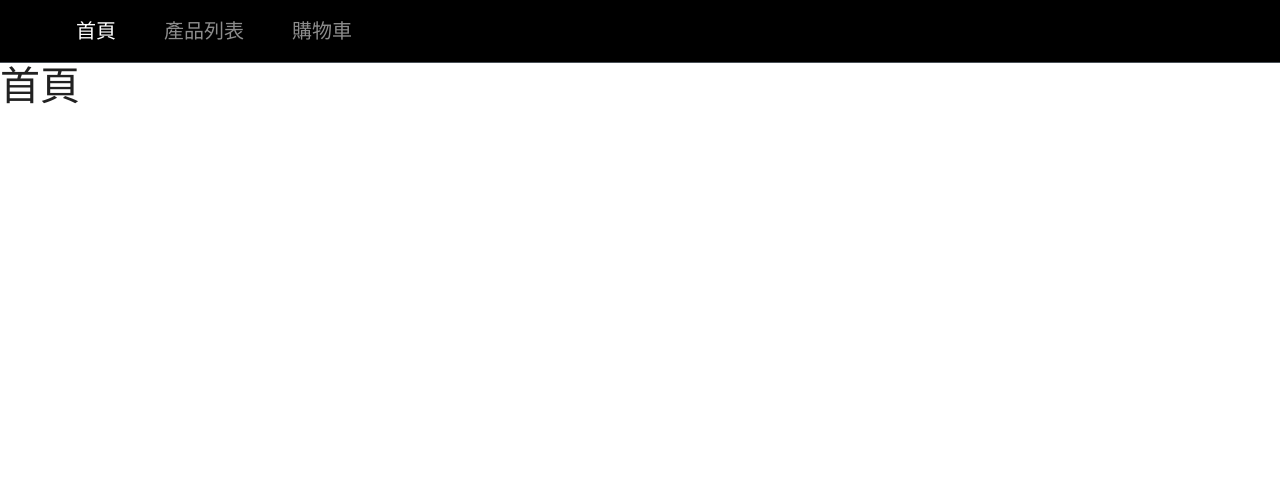
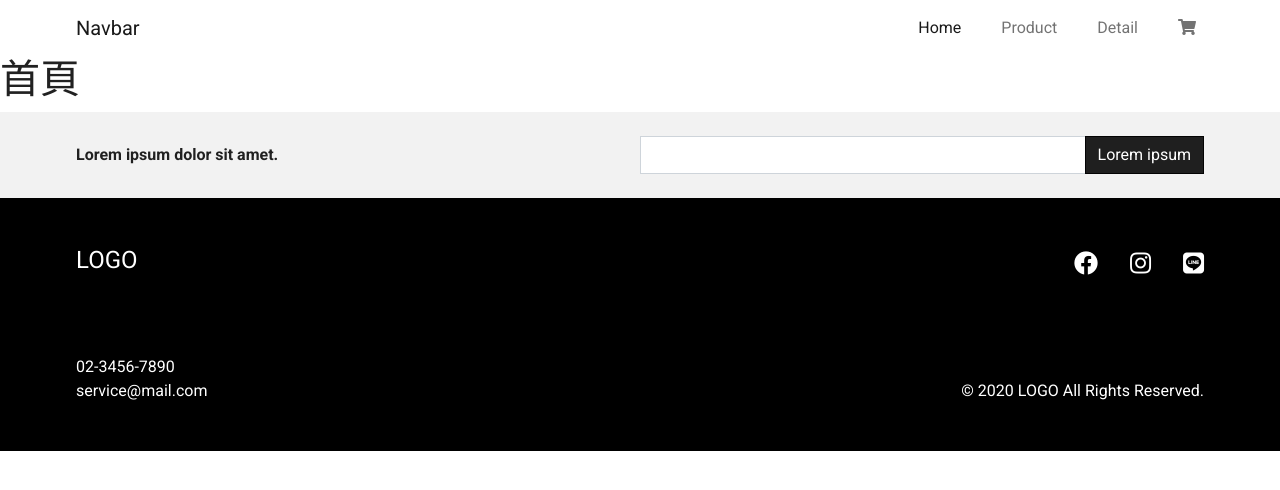
Before and after one commit to A-Buuu/Hexschool_React_Week8, a React (Vite) app: page / in a window 1280 px wide. Shown: the top 490 px of the page. Built offline with nearby package versions, Linux system fonts and the light colour scheme.

Commit message:
新增 Header 和 Footer 並匯入到 FrontLayout 使用

```diff
--- /dev/null
+++ b/src/components/common/Footer.jsx
@@ -0,0 +1,62 @@
+export default function Footer() {
+  return (
+    <>
+      <div className="bg-light py-4">
+        <div className="container">
+          <div className="d-flex flex-column flex-md-row justify-content-between align-items-md-center align-items-start">
+            <p className="mb-0 fw-bold">Lorem ipsum dolor sit amet.</p>
+            <div className="input-group w-md-50 mt-md-0 mt-3">
+              <input
+                type="text"
+                className="form-control rounded-0"
+                placeholder=""
+              />
+              <div className="input-group-append">
+                <button
+                  className="btn btn-dark rounded-0"
+                  type="button"
+                  id="search"
+                >
+                  Lorem ipsum
+                </button>
+              </div>
+            </div>
+          </div>
+        </div>
+      </div>
+      <div className="bg-dark py-5">
+        <div className="container">
+          <div className="d-flex align-items-center justify-content-between text-white mb-md-7 mb-4">
+            <a className="text-white h4" href="./index.html">
+              LOGO
+            </a>
+            <ul className="d-flex list-unstyled mb-0 h4">
+              <li>
+                <a href="#" className="text-white mx-3">
+                  <i className="fab fa-facebook"></i>
+                </a>
+              </li>
+              <li>
+                <a href="#" className="text-white mx-3">
+                  <i className="fab fa-instagram"></i>
+                </a>
+              </li>
+              <li>
+                <a href="#" className="text-white ms-3">
+                  <i className="fab fa-line"></i>
+                </a>
+              </li>
+            </ul>
+          </div>
+          <div className="d-flex flex-column flex-md-row justify-content-between align-items-md-end align-items-start text-white">
+            <div className="mb-md-0 mb-1">
+              <p className="mb-0">02-3456-7890</p>
+              <p className="mb-0">service@mail.com</p>
+            </div>
+            <p className="mb-0">© 2020 LOGO All Rights Reserved.</p>
+          </div>
+        </div>
+      </div>
+    </>
+  );
+}
--- /dev/null
+++ b/src/components/common/Header.jsx
@@ -0,0 +1,41 @@
+export default function Header() {
+  return (
+    <div className="container d-flex flex-column">
+      <nav className="navbar navbar-expand-lg navbar-light">
+        <a className="navbar-brand" href="./index.html">
+          Navbar
+        </a>
+        <button
+          className="navbar-toggler"
+          type="button"
+          data-bs-toggle="collapse"
+          data-bs-target="#navbarNavAltMarkup"
+          aria-controls="navbarNavAltMarkup"
+          aria-expanded="false"
+          aria-label="Toggle navigation"
+        >
+          <span className="navbar-toggler-icon"></span>
+        </button>
+        <div
+          className="collapse navbar-collapse justify-content-end"
+          id="navbarNavAltMarkup"
+        >
+          <div className="navbar-nav">
+            <a className="nav-item nav-link me-4 active" href="./index.html">
+              Home <span className="sr-only">(current)</span>
+            </a>
+            <a className="nav-item nav-link me-4" href="./product.html">
+              Product
+            </a>
+            <a className="nav-item nav-link me-4" href="./detail.html">
+              Detail
+            </a>
+            <a className="nav-item nav-link" href="./cart.html">
+              <i className="fas fa-shopping-cart"></i>
+            </a>
+          </div>
+        </div>
+      </nav>
+    </div>
+  );
+}
--- a/src/layouts/FrontLayout.jsx
+++ b/src/layouts/FrontLayout.jsx
@@ -1,42 +1,13 @@
-import { NavLink, Outlet } from "react-router-dom";
-
-// 導覽列 NavLink
-const routes = [
-  {
-    path: "/",
-    name: "首頁",
-  },
-  {
-    path: "/products",
-    name: "產品列表",
-  },
-  {
-    path: "/cart",
-    name: "購物車",
-  },
-];
+import { Outlet } from "react-router-dom";
+import Header from "../components/common/Header";
+import Footer from "../components/common/Footer";
 
 export default function FrontLayout () {
     return (
       <>
-        <nav
-          className="navbar bg-dark border-bottom border-body"
-          data-bs-theme="dark"
-        >
-          <div className="container">
-            <ul className="navbar-nav flex-row gap-5 fs-5">
-              {routes.map((route) => (
-                <li key={route.path} className="nav-item">
-                  <NavLink className="nav-link" aria-current="page" to={route.path}>
-                    {route.name}
-                  </NavLink>
-                </li>
-              ))}
-            </ul>
-          </div>
-        </nav>
-
+        <Header />
         <Outlet />
+        <Footer />
       </>
     );
 }
```
